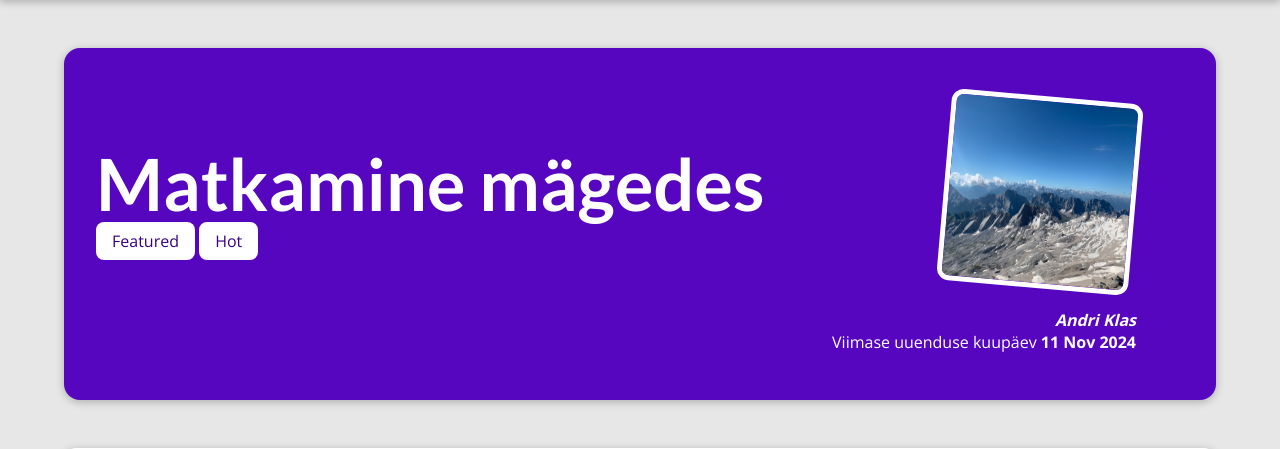
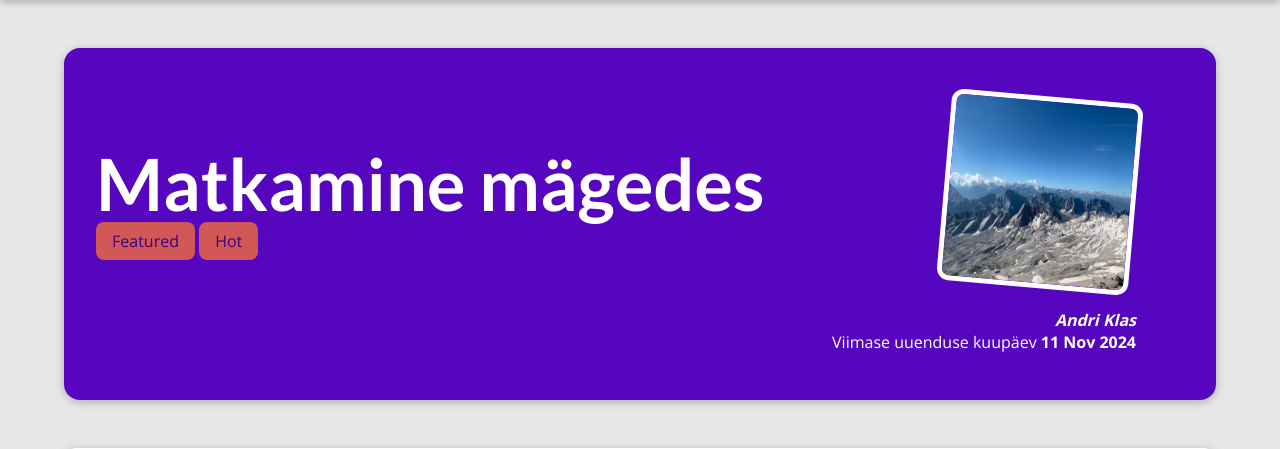
Before and after one commit to AndriKls/Blog, a Django app: a page that uses templates/base.html in a window 1280 px wide. Shown: the part 80-529 px from the top of the page. Run offline with Django 5.2, Linux system fonts and the light colour scheme; data comes from the database, SQL or seed files in the repository.

Commit message:
css update

```diff
--- a/blog/static/blog/post-detail.css
+++ b/blog/static/blog/post-detail.css
@@ -68,7 +68,7 @@ body {
   }
 
 .tag{
-  background-color: white;
+  background-color: rgb(210, 87, 87);
   color: #390281;
   padding: 0.5rem 1rem;
   border-radius: 8px;
```
